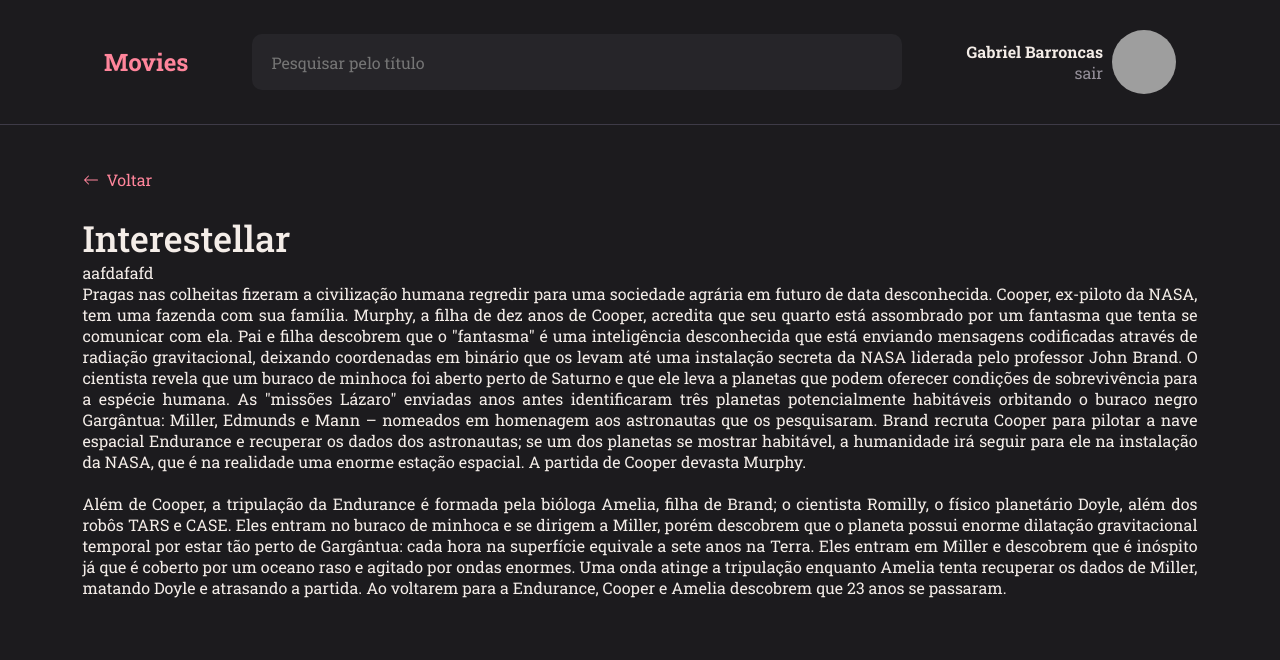
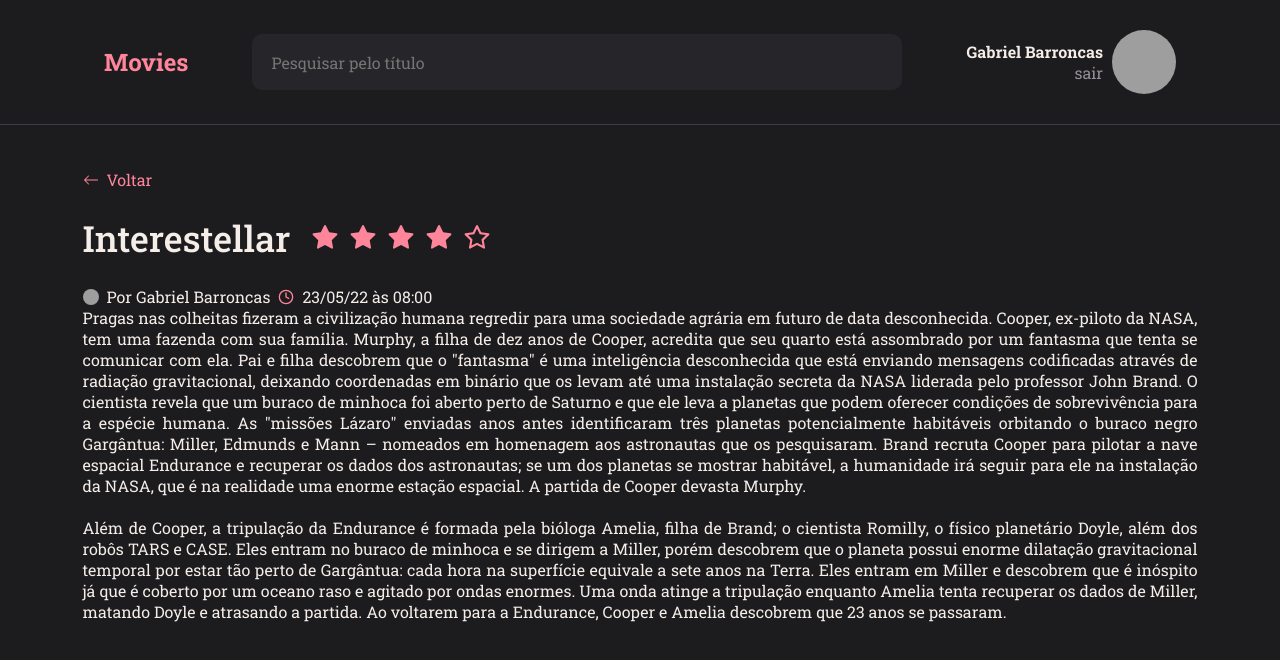
Before and after one commit to Barroncas1/Movies, a React (Vite) app: page / in a window 1280 px wide. Shown: the top 660 px of the page. Built offline with nearby package versions, Linux system fonts and the light colour scheme; grey boxes are pictures that could not be loaded.

Commit message:
create the title

```diff
--- /dev/null
+++ b/src/components/Title/index.jsx
@@ -0,0 +1,31 @@
+import { Container, Stars } from "./styles";
+import {AiFillStar, AiOutlineStar} from 'react-icons/ai'
+import {FiClock} from 'react-icons/fi'
+
+
+export function Title({title, stars, ...rest}){
+    return(
+        <Container>
+
+            <div className="title">
+                <h1>{title}</h1>
+                <Stars>
+                    <AiFillStar />
+                    <AiFillStar />
+                    <AiFillStar />
+                    <AiFillStar />
+                    <AiOutlineStar />
+                </Stars>
+            </div>
+
+            <div>
+                <img src="https://github.com/barroncas1.png" alt="foto de usuário" />
+
+                <span>Por Gabriel Barroncas </span>
+                <FiClock />
+                <span> 23/05/22 às 08:00</span>
+
+            </div>
+        </Container>
+    )
+}
--- /dev/null
+++ b/src/components/Title/styles.js
@@ -0,0 +1,53 @@
+import styled from 'styled-components'
+
+export const Container = styled.div`
+    margin-top: 24px;
+    display: flex;
+    flex-direction: column;
+    gap: 24px;
+
+    .title{
+        display: flex;
+        align-items: center;
+
+    }
+
+    h1 {
+
+        font-size: 36px;
+        font-weight: 500;
+        margin-right: 20px;
+    }
+
+    svg {
+        color: ${({theme}) => theme.COLORS.PINK};
+    }
+
+    img {
+        border-radius: 50%;
+        height: 16px;
+        width: 16px;
+    }
+
+    div:nth-child(2) {
+        display: flex;
+        gap: 8px;
+        align-items: center;
+
+        font-size: 16px;
+
+
+        svg {
+            align-self: center;
+        }
+    }
+`
+
+export const Stars = styled.div`
+    display: flex;
+    gap: 10px;
+    svg {
+        height: 30px;
+        width: 30px;
+    }
+`
--- a/src/pages/Details/index.jsx
+++ b/src/pages/Details/index.jsx
@@ -1,6 +1,7 @@
 import { Button } from "../../components/Button"
 import { ButtonText } from "../../components/ButtonText"
 import { Header } from "../../components/Header"
+import { Title } from "../../components/Title"
 
 
 import { Container, Content } from "./styles"
@@ -12,8 +13,7 @@ export function Details(){
             <main>
                 <Content>
                     <ButtonText title="Voltar" />
-                    <h1>Interestellar</h1>
-                    <span>aafdafafd</span>
+                    <Title title="Interestellar"/>
 
                     <p>
                         Pragas nas colheitas fizeram a civilização humana regredir para uma sociedade agrária em futuro de data desconhecida. Cooper, ex-piloto da NASA, tem uma fazenda com sua família. Murphy, a filha de dez anos de Cooper, acredita que seu quarto está assombrado por um fantasma que tenta se comunicar com ela. Pai e filha descobrem que o "fantasma" é uma inteligência desconhecida que está enviando mensagens codificadas através de radiação gravitacional, deixando coordenadas em binário que os levam até uma instalação secreta da NASA liderada pelo professor John Brand. O cientista revela que um buraco de minhoca foi aberto perto de Saturno e que ele leva a planetas que podem oferecer condições de sobrevivência para a espécie humana. As "missões Lázaro" enviadas anos antes identificaram três planetas potencialmente habitáveis orbitando o buraco negro Gargântua: Miller, Edmunds e Mann – nomeados em homenagem aos astronautas que os pesquisaram. Brand recruta Cooper para pilotar a nave espacial Endurance e recuperar os dados dos astronautas; se um dos planetas se mostrar habitável, a humanidade irá seguir para ele na instalação da NASA, que é na realidade uma enorme estação espacial. A partida de Cooper devasta Murphy.
--- a/src/pages/Details/styles.js
+++ b/src/pages/Details/styles.js
@@ -25,11 +25,6 @@ export const Content = styled.div`
         display: flex;
         flex-direction: column;
 
-        h1 {
-            margin-top: 24px;
-            font-size: 36px;
-            font-weight: 500;
-        }
 
         p {
             font-size: 16px;
```
Also changed, not shown: src/components/Tags/index.jsx (added), src/components/Tags/styles.js (added).
